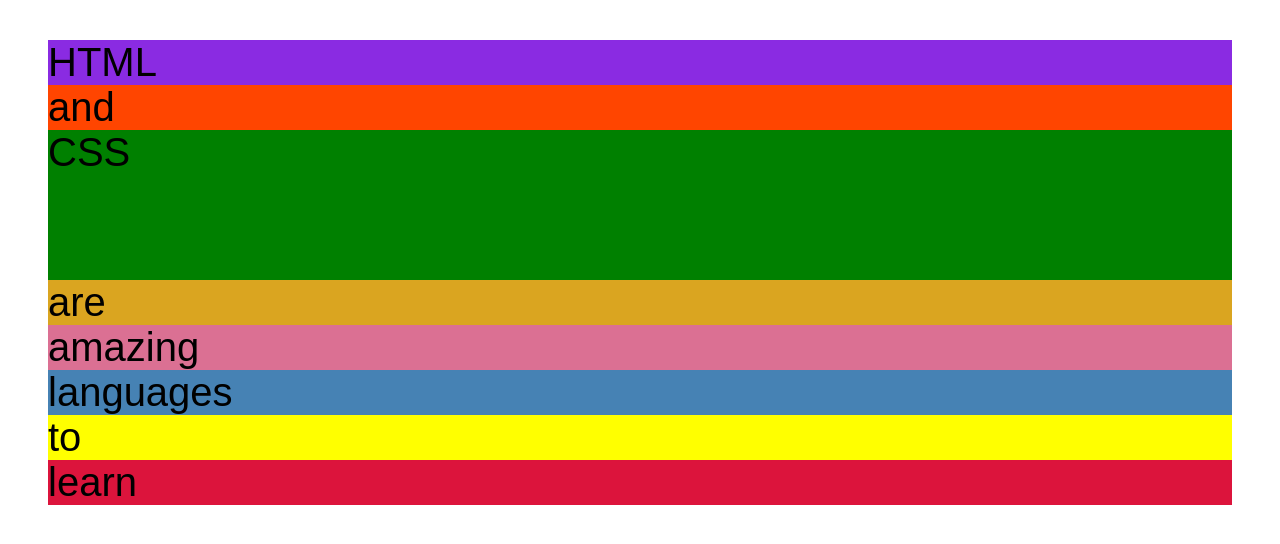
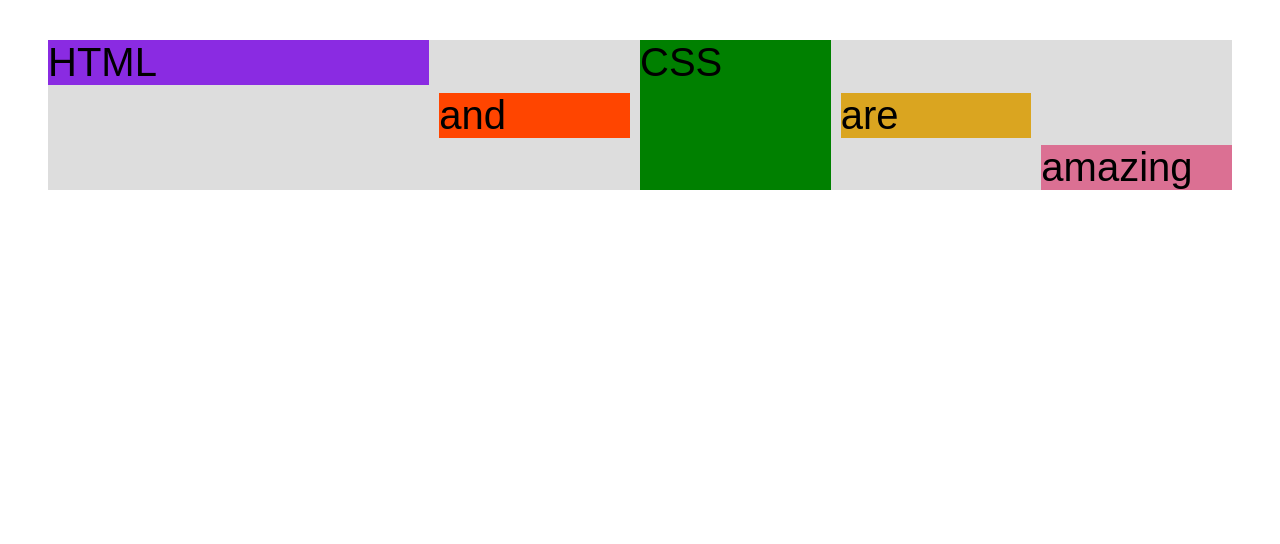
Before and after one commit to mrRCooperJey/JonasHTML, a plain HTML site: page starter/04-CSS-Layouts/flexbox.html in a window 1280 px wide. Drawn offline with Linux system fonts and the light colour scheme.

Commit message:
commit 1.1

```diff
--- a/starter/04-CSS-Layouts/flexbox.html
+++ b/starter/04-CSS-Layouts/flexbox.html
@@ -1,5 +1,6 @@
 <!DOCTYPE html>
 <html lang="en">
+
 <head>
   <meta charset="UTF-8" />
   <meta http-equiv="X-UA-Compatible" content="IE=edge" />
@@ -9,25 +10,32 @@
     .el--1 {
       background-color: blueviolet;
     }
+
     .el--2 {
       background-color: orangered;
     }
+
     .el--3 {
       background-color: green;
       height: 150px;
     }
+
     .el--4 {
       background-color: goldenrod;
     }
+
     .el--5 {
       background-color: palevioletred;
     }
+
     .el--6 {
       background-color: steelblue;
     }
+
     .el--7 {
       background-color: yellow;
     }
+
     .el--8 {
       background-color: crimson;
     }
@@ -40,9 +48,36 @@
       margin: 40px;
 
       /* FLEXBOX */
+      display: flex;
+      align-items: center;
+      justify-content: flex-start;
+      gap: 10px;
     }
+
+    /* .el:not(:last-child) {
+      margin-right: 20px;
+    } */
+
+    .el {
+      /* flex-basis: 200px; */
+      /* flex-shrink: 0;
+      flex-grow: 1; */
+
+      flex: 1;
+    }
+
+    .el--1 {
+      align-self: flex-start;
+      flex-grow: 2;
+    }
+
+    .el--5 {
+      align-self: flex-end;
+    }
+
   </style>
 </head>
+
 <body>
   <div class="container">
     <div class="el el--1">HTML</div>
@@ -50,9 +85,10 @@
     <div class="el el--3">CSS</div>
     <div class="el el--4">are</div>
     <div class="el el--5">amazing</div>
-      <div class="el el--6">languages</div>
+    <!-- <div class="el el--6">languages</div>
     <div class="el el--7">to</div>
-      <div class="el el--8">learn</div>
+    <div class="el el--8">learn</div> -->
   </div>
 </body>
+
 </html>
```
Also changed, not shown: starter/04-CSS-Layouts/index.html (+2 -2 lines). Lines whose indentation alone changed are shown as unchanged.
